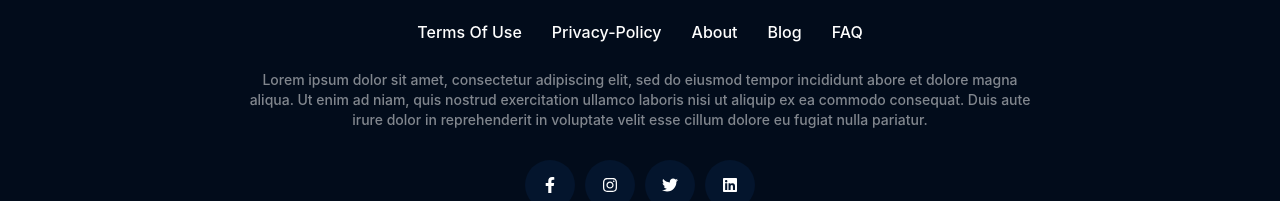
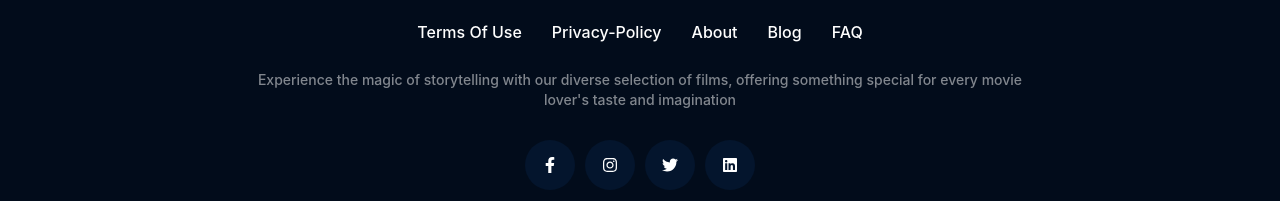
Before and after one commit to nimishsara12/CINETREK, a React (Vite) app: page / in a window 1280 px wide. Shown: the part 1098-1299 px from the top of the page. Built offline with nearby package versions, Linux system fonts and the light colour scheme; no server answers.

Commit message:
add footer logen

```diff
--- a/src/components/footer/Footer.jsx
+++ b/src/components/footer/Footer.jsx
@@ -23,13 +23,9 @@ const Footer = () => {
                     <li className="menuItem">FAQ</li>
                 </ul>
                 <div className="infoText">
-                    Lorem ipsum dolor sit amet, consectetur adipiscing elit, sed
-                    do eiusmod tempor incididunt  abore et dolore magna
-                    aliqua. Ut enim ad
-                    niam, quis nostrud exercitation
-                    ullamco laboris nisi ut aliquip ex ea commodo consequat.
-                    Duis aute irure dolor in reprehenderit in voluptate velit
-                    esse cillum dolore eu fugiat nulla pariatur.
+                Experience the magic of storytelling with our diverse
+                selection of films, offering something special
+                 for every movie lover's taste and imagination
                 </div>
                 <div className="socialIcons">
                     <span className="icon">
```
